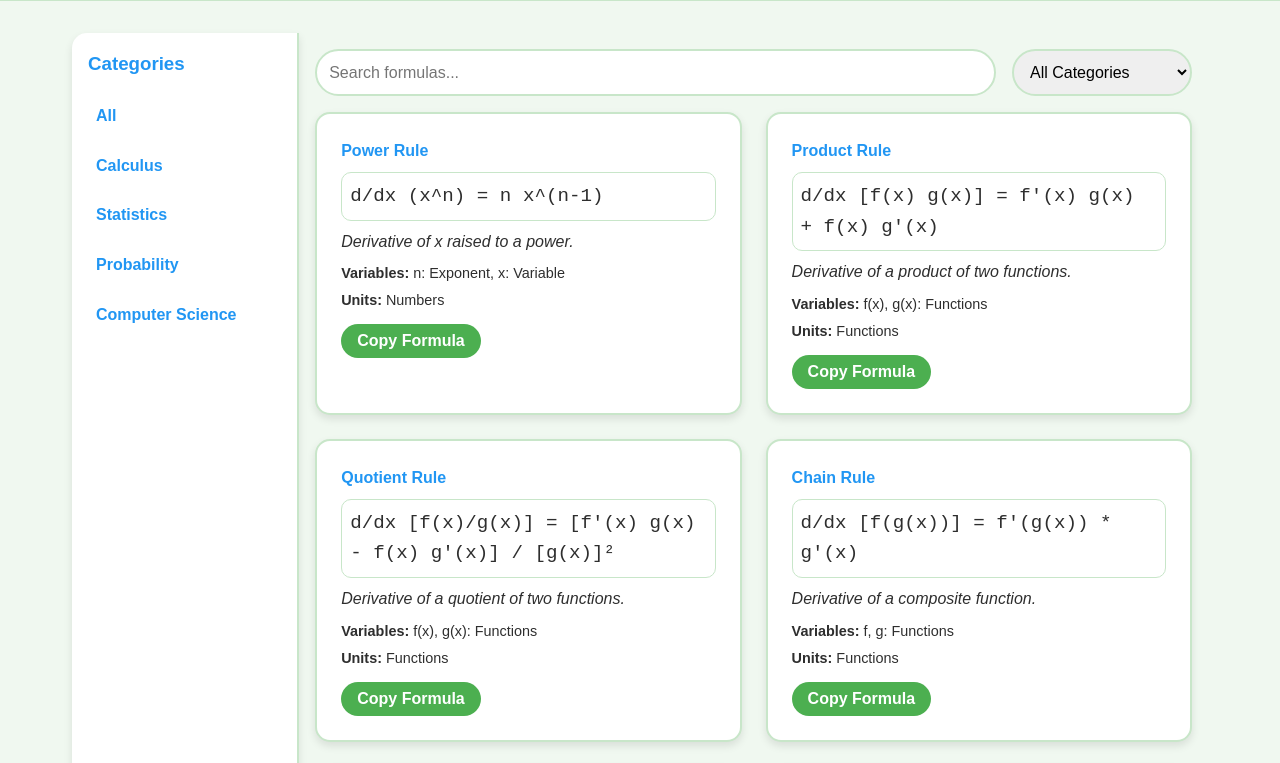
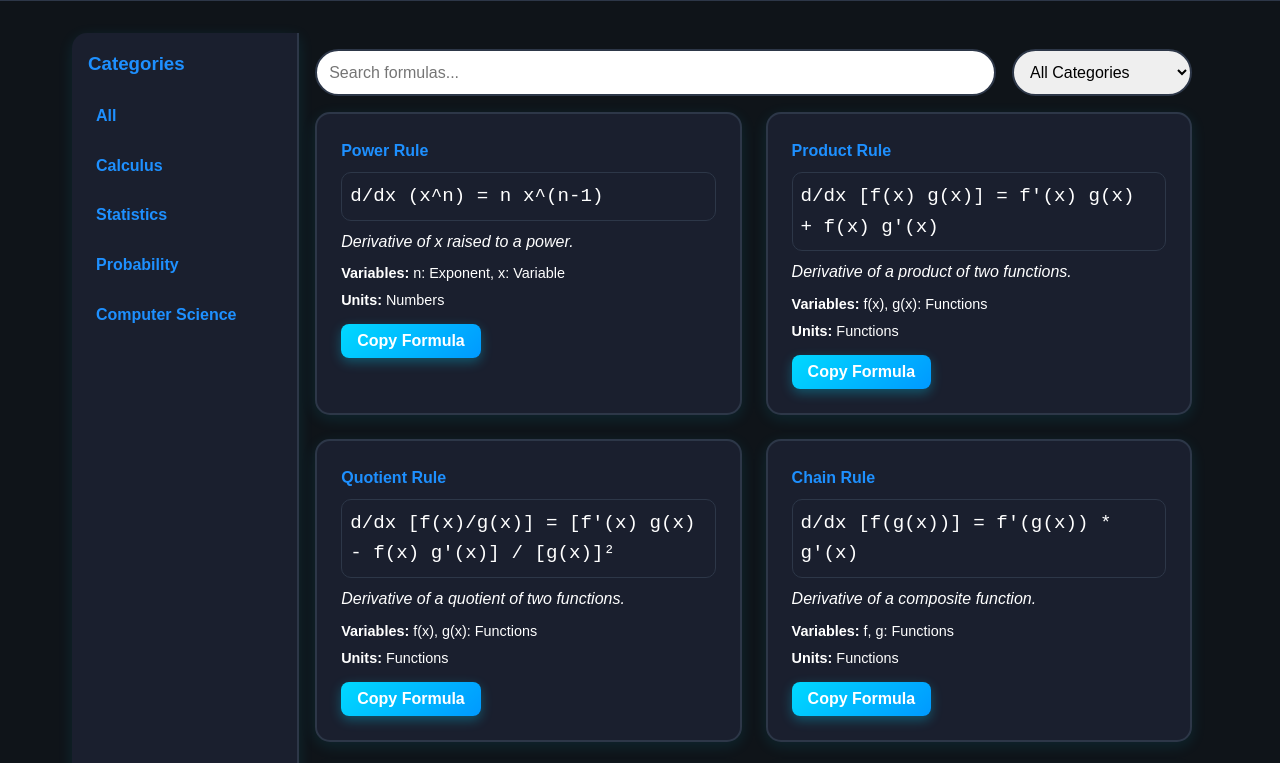
Before and after one commit to GregNathan/study-tools, a plain HTML site: page formulas.html in a window 1280 px wide. Shown: the part 83-846 px from the top of the page. Drawn offline with Linux system fonts and the light colour scheme.

Commit message:
Add files via upload

```diff
--- a/css/common.css
+++ b/css/common.css
@@ -29,27 +29,27 @@
 
 /* Common Styles */
 :root {
-    --bg-color: #f0f8f0; /* More visible light green */
-    --text-color: #2e2e2e;
-    --header-bg: #ffffff;
-    --card-bg: #ffffff;
-    --border-color: #c8e6c9;
-    --accent-color: #ff9800; /* Orange */
-    --secondary-color: #2196f3; /* Blue */
-    --success-color: #4caf50; /* Green */
-    --danger-color: #f44336; /* Red */
+    --bg-color: #0f1419; /* Dark navy background */
+    --text-color: #ffffff;
+    --header-bg: #1a1f2e;
+    --card-bg: #1a1f2e;
+    --border-color: #2d3748;
+    --accent-color: #00d9ff; /* Cyan/Turquoise */
+    --secondary-color: #1e90ff; /* Bright blue */
+    --success-color: #00ff88; /* Bright green */
+    --danger-color: #ff3366; /* Pink/Red */
 }
 
 [data-theme="dark"] {
-    --bg-color: #1b5e20; /* Dark green */
+    --bg-color: #0f1419; /* Dark navy background */
     --text-color: #ffffff;
-    --header-bg: #2e2e2e;
-    --card-bg: #424242;
-    --border-color: #4caf50;
-    --accent-color: #ffb74d; /* Light orange */
-    --secondary-color: #64b5f6; /* Light blue */
-    --success-color: #81c784; /* Light green */
-    --danger-color: #ef5350; /* Light red */
+    --header-bg: #1a1f2e;
+    --card-bg: #1a1f2e;
+    --border-color: #2d3748;
+    --accent-color: #00d9ff; /* Cyan/Turquoise */
+    --secondary-color: #1e90ff; /* Bright blue */
+    --success-color: #00ff88; /* Bright green */
+    --danger-color: #ff3366; /* Pink/Red */
 }
 
 /* Enhanced Tooltips */
@@ -222,17 +222,20 @@ nav a:hover {
 #theme-toggle {
     margin-top: 0;
     padding: 0.5rem 1rem;
-    background-color: var(--accent-color);
+    background: linear-gradient(135deg, #00d9ff, #0099ff);
     color: white;
     border: none;
-    border-radius: 25px;
+    border-radius: 8px;
     cursor: pointer;
     font-weight: bold;
-    transition: background-color 0.3s;
+    transition: all 0.3s;
+    box-shadow: 0 4px 15px rgba(0, 217, 255, 0.3);
 }
 
 #theme-toggle:hover {
-    background-color: var(--danger-color);
+    background: linear-gradient(135deg, #00ffff, #00ccff);
+    box-shadow: 0 6px 20px rgba(0, 217, 255, 0.5);
+    transform: translateY(-2px);
 }
 
 main {
@@ -252,23 +255,25 @@ h1, h2, h3 {
 
 button {
     padding: 0.75rem 1.5rem;
-    background-color: var(--accent-color);
+    background: linear-gradient(135deg, #00d9ff, #0099ff);
     color: white;
     border: none;
-    border-radius: 25px;
+    border-radius: 8px;
     cursor: pointer;
     font-weight: bold;
     transition: all 0.3s;
     font-size: 1rem;
+    box-shadow: 0 4px 15px rgba(0, 217, 255, 0.3);
 }
 
 button:hover {
-    background-color: var(--danger-color);
-    transform: scale(1.05);
+    background: linear-gradient(135deg, #00ffff, #00ccff);
+    box-shadow: 0 6px 20px rgba(0, 217, 255, 0.5);
+    transform: translateY(-2px);
 }
 
 button:active {
-    transform: scale(0.95);
+    transform: translateY(0);
 }
 
 .tool-card {
@@ -282,13 +287,14 @@ button:active {
     text-decoration: none;
     color: var(--text-color);
     transition: all 0.3s;
-    box-shadow: 0 4px 8px rgba(0,0,0,0.1);
+    box-shadow: 0 4px 8px rgba(0, 217, 255, 0.1);
 }
 
 .tool-card:hover {
-    box-shadow: 0 8px 16px rgba(0,0,0,0.2);
+    box-shadow: 0 8px 20px rgba(0, 217, 255, 0.3);
     border-color: var(--accent-color);
     transform: translateY(-5px);
+    background-color: rgba(0, 217, 255, 0.05);
 }
 
 #fun-section {
@@ -326,11 +332,12 @@ button:active {
 .hero {
     text-align: center;
     padding: 3rem 1rem;
-    background: linear-gradient(135deg, var(--success-color), var(--secondary-color));
+    background: linear-gradient(135deg, #1a1f2e, #0f1419);
+    border: 2px solid rgba(0, 217, 255, 0.3);
     color: white;
     border-radius: 20px;
     margin-bottom: 3rem;
-    box-shadow: 0 10px 30px rgba(0,0,0,0.2);
+    box-shadow: 0 10px 40px rgba(0, 217, 255, 0.15);
 }
 
 .hero h1 {
--- a/css/formulas.css
+++ b/css/formulas.css
@@ -9,7 +9,7 @@ aside {
     background-color: var(--card-bg);
     border-right: 2px solid var(--border-color);
     border-radius: 15px 0 0 15px;
-    box-shadow: 0 4px 8px rgba(0,0,0,0.1);
+    box-shadow: 0 4px 15px rgba(0, 217, 255, 0.1);
 }
 
 #category-list {
@@ -73,11 +73,11 @@ aside {
     border-radius: 15px;
     padding: 1.5rem;
     transition: all 0.3s;
-    box-shadow: 0 4px 8px rgba(0,0,0,0.1);
+    box-shadow: 0 4px 15px rgba(0, 217, 255, 0.1);
 }
 
 .formula-card:hover {
-    box-shadow: 0 8px 16px rgba(0,0,0,0.2);
+    box-shadow: 0 8px 25px rgba(0, 217, 255, 0.3);
     transform: translateY(-5px);
     border-color: var(--accent-color);
 }
@@ -111,18 +111,20 @@ aside {
 .formula-card button {
     margin-top: 0.5rem;
     padding: 0.5rem 1rem;
-    background-color: var(--success-color);
+    background: linear-gradient(135deg, #00d9ff, #0099ff);
     color: white;
     border: none;
-    border-radius: 25px;
+    border-radius: 8px;
     cursor: pointer;
     font-weight: bold;
     transition: all 0.3s;
+    box-shadow: 0 4px 12px rgba(0, 217, 255, 0.3);
 }
 
 .formula-card button:hover {
-    background-color: var(--danger-color);
-    transform: scale(1.05);
+    background: linear-gradient(135deg, #00ffff, #00ccff);
+    box-shadow: 0 6px 18px rgba(0, 217, 255, 0.5);
+    transform: translateY(-2px);
 }
 
 @media (max-width: 768px) {
```
Also changed, not shown: css/dashboard.css (+10 -5 lines).
